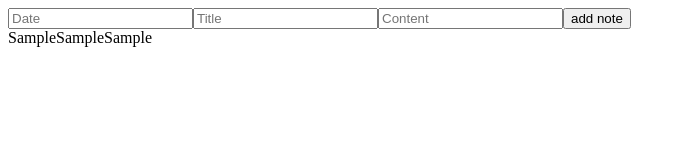
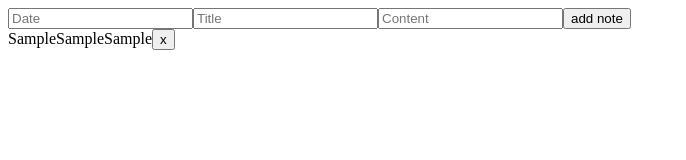
Before and after one commit to icm213/to-do-list, a React (Create React App) app: page / in a window 1280 px wide. Both pictures are taken after typing "Sample", "Sample", "Sample" into the empty fields and a click on the button "add note". Shown: the top 160 px of the page, without its empty margins (0-686 px from the left). Built offline with nearby package versions, Linux system fonts and the light colour scheme.

Commit message:
work on deleting notes

```diff
--- a/src/components/ListElement.tsx
+++ b/src/components/ListElement.tsx
@@ -1,11 +1,18 @@
+import { deleteNote } from "../datastorage/features/counter/noteSlice";
 import { NewNote } from "./ToDoList";
+import { useDispatch, useSelector } from "react-redux";
 
 const ListElement = ({ children }: { children: NewNote }) => {
+  const dispatch = useDispatch();
+
   return (
     <div>
       <span>{children.dateOfNote}</span>
       <span>{children.titleOfNote}</span>
       <span>{children.contentOfNote}</span>
+      <button onClick={() => dispatch(deleteNote(children.titleOfNote))}>
+        x
+      </button>
     </div>
   );
 };
--- a/src/components/ToDoList.tsx
+++ b/src/components/ToDoList.tsx
@@ -4,7 +4,7 @@ import ListElement from "./ListElement";
 import {
   RootState,
   addNewNote,
-} from "../datastorage/features/counter/counterSlice";
+} from "../datastorage/features/counter/noteSlice";
 import { useDispatch, useSelector } from "react-redux";
 
 export interface NewNote {
@@ -22,12 +22,9 @@ const ToDoList = () => {
 
   const addNote = () => {
     if (
-      dateOfNote !== "" &&
-      dateOfNote !== " " &&
-      titleOfNote !== "" &&
-      titleOfNote !== " " &&
-      contentOfNote !== "" &&
-      contentOfNote !== " "
+      dateOfNote.trim() !== "" &&
+      titleOfNote.trim() !== "" &&
+      contentOfNote.trim() !== ""
     ) {
       const newNote: NewNote = {
         dateOfNote,
@@ -35,7 +32,6 @@ const ToDoList = () => {
         contentOfNote,
       };
       dispatch(addNewNote(newNote));
-      console.log(newNote);
 
       setDateOfNote("");
       setTitleOfNote("");
--- a/src/datastorage/features/counter/Counter.tsx
+++ b/src/datastorage/features/counter/Counter.tsx
@@ -1,6 +1,6 @@
 import { useSelector, useDispatch } from "react-redux";
 // import { increment, decrement, reset, incremetByAmount } from "./counterSlice";
-import { RootState } from "./counterSlice";
+import { RootState } from "./noteSlice";
 import { useState } from "react";
 
 const Counter = () => {
--- a/src/datastorage/features/counter/counterSlice.ts
+++ b/src/datastorage/features/counter/noteSlice.ts
@@ -15,16 +15,19 @@ const initialState: NoteArr = {
   note: [],
 };
 
-export const counterSlice = createSlice({
+export const noteSlice = createSlice({
   name: "notes",
   initialState,
   reducers: {
     addNewNote: (state, action) => {
       state.note.unshift(action.payload);
     },
+    deleteNote: (state, action) => {
+      state.note = state.note.filter((el) => action.payload !== el.titleOfNote);
+    },
   },
 });
 
-export const { addNewNote } = counterSlice.actions;
+export const { addNewNote, deleteNote } = noteSlice.actions;
 
-export default counterSlice.reducer;
+export default noteSlice.reducer;
--- a/src/datastorage/store.ts
+++ b/src/datastorage/store.ts
@@ -1,5 +1,5 @@
 import { configureStore } from "@reduxjs/toolkit";
-import notesReducer from "./features/counter/counterSlice";
+import notesReducer from "./features/counter/noteSlice";
 
 export const store = configureStore({
   reducer: { notes: notesReducer },
```
